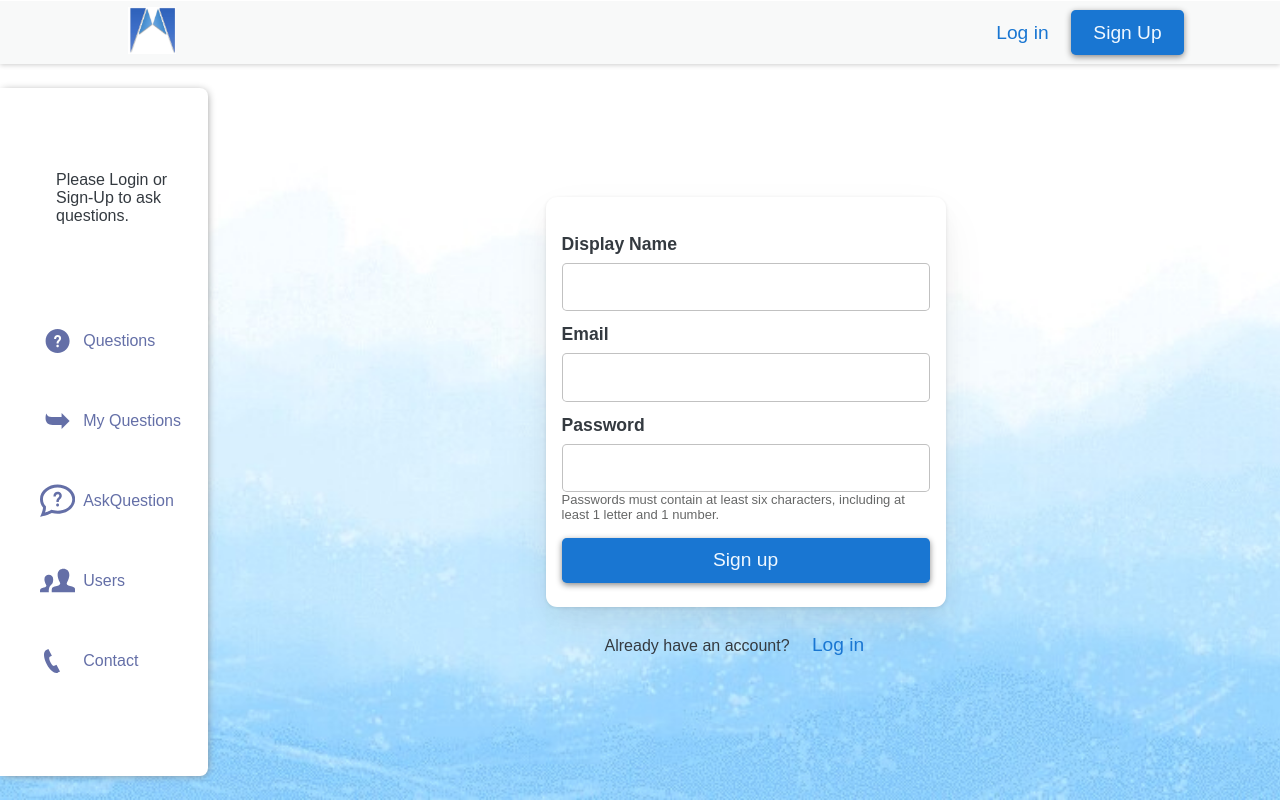
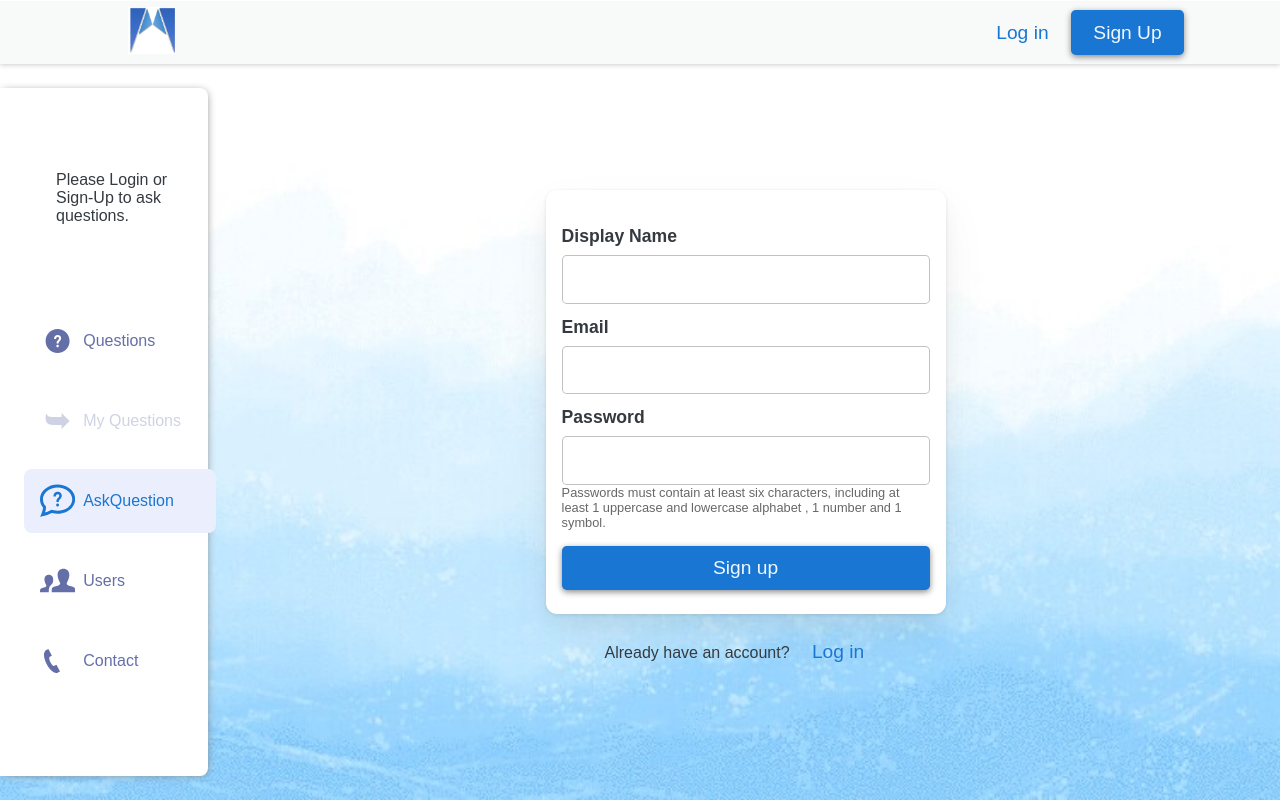
Before and after one commit to Mohit8820/query-exchange-main, a React (Create React App) app: page /Auth in a window 1280 px wide. Built offline with nearby package versions, Linux system fonts and the light colour scheme; a web font is replaced by a local one.

Commit message:
suggested fixes

```diff
--- a/src/components/LeftSidebar/LeftSidebar.css
+++ b/src/components/LeftSidebar/LeftSidebar.css
@@ -49,7 +49,7 @@
 }
 
 .disabled {
-  color: #646fa73a;
+  color: #646fa74f !important;
   pointer-events: none;
 }
 .left-panel p {
--- a/src/components/LeftSidebar/LeftSidebar.jsx
+++ b/src/components/LeftSidebar/LeftSidebar.jsx
@@ -54,10 +54,7 @@ const LeftSidebar = () => {
         </li>
 
         <li>
-          <NavLink
-            to="/AskQuestion"
-            className={`${auth.isLoggedIn ? "" : "disabled"}`}
-          >
+          <NavLink to={`${auth.isLoggedIn ? "/AskQuestion" : "/Auth"}`}>
             <svg
               strokeLinejoin="round"
               strokeMiterlimit="2"
--- a/src/pages/Auth/Auth.jsx
+++ b/src/pages/Auth/Auth.jsx
@@ -172,9 +172,10 @@ const Auth = (props) => {
             />
             {validPassword && <span>{validPassword}</span>}
             {isSignup && (
-              <p style={{ color: "#666767", fontSize: "13px" }}>
+              <p style={{ color: "#666767", fontSize: "0.8rem" }}>
                 Passwords must contain at least six characters, including at
-                least 1 letter and 1 number.
+                least 1 uppercase and lowercase alphabet , 1 number and 1
+                symbol.
               </p>
             )}
           </label>
```
